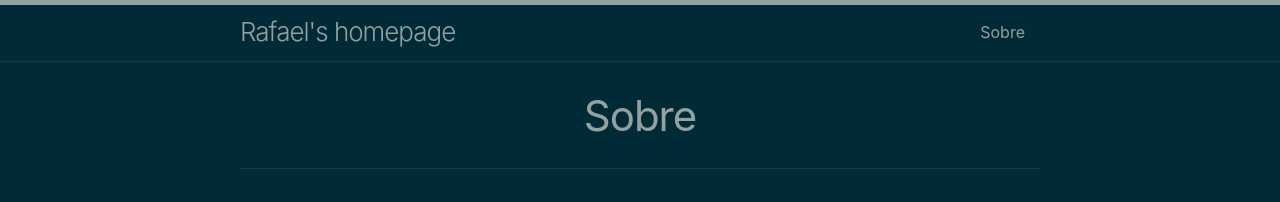
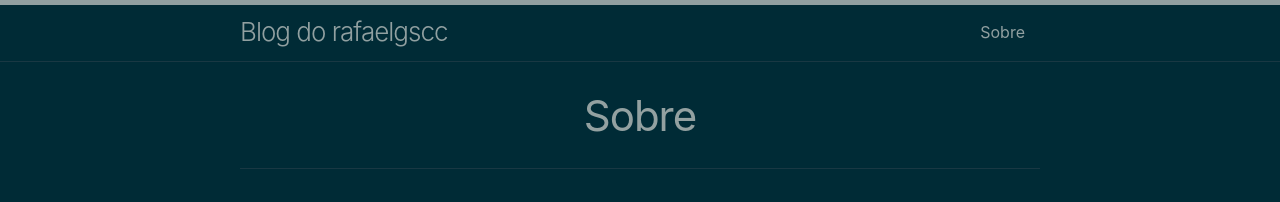
Before and after one commit to rafaelgscc/rafaelgscc.github.io, a Jekyll site: the page built from about.md, in a window 1280 px wide. Shown: the top 202 px of the page. Built offline with Jekyll 4.4.1, drawn with Linux system fonts in a browser that asks for light colours.

Commit message:
mudando o nome

```diff
--- a/_config.yml
+++ b/_config.yml
@@ -1,5 +1,5 @@
 theme: jekyll-theme-minimal
-title: Rafael's homepage
+title: Blog do rafaelgscc
 description: >
   Meu site pessoal criado com GitHub Pages e Jekyll, onde compartilho projetos, ideias e aprendizados em tecnologia.
 author:
```
Also changed, not shown: 4 other files.
